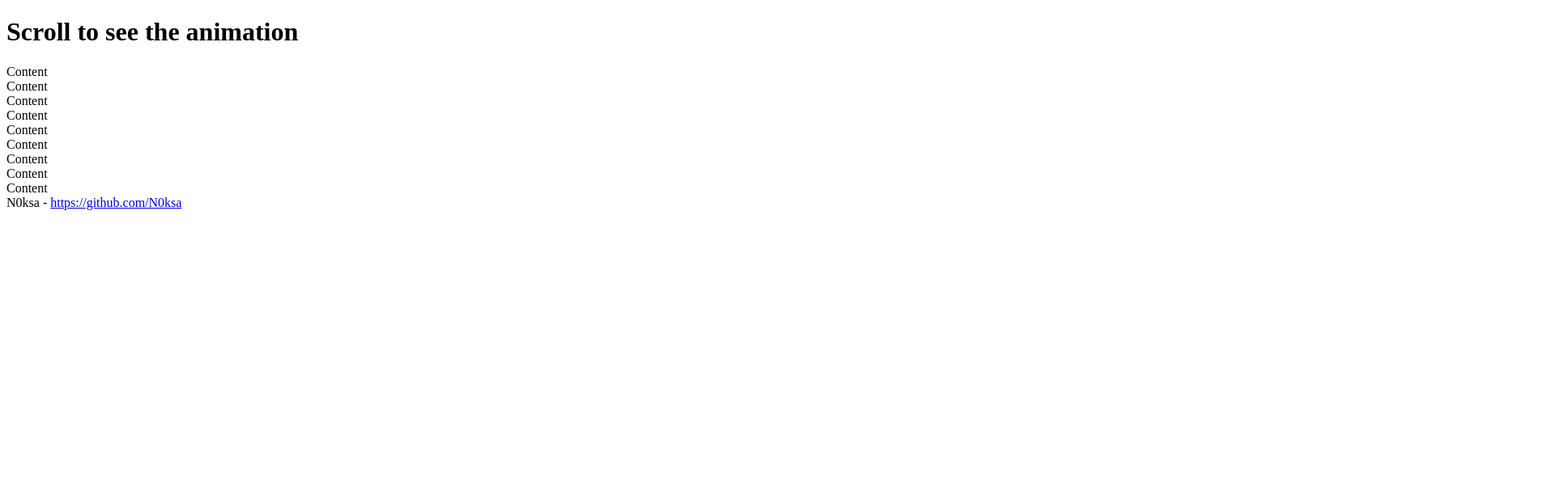
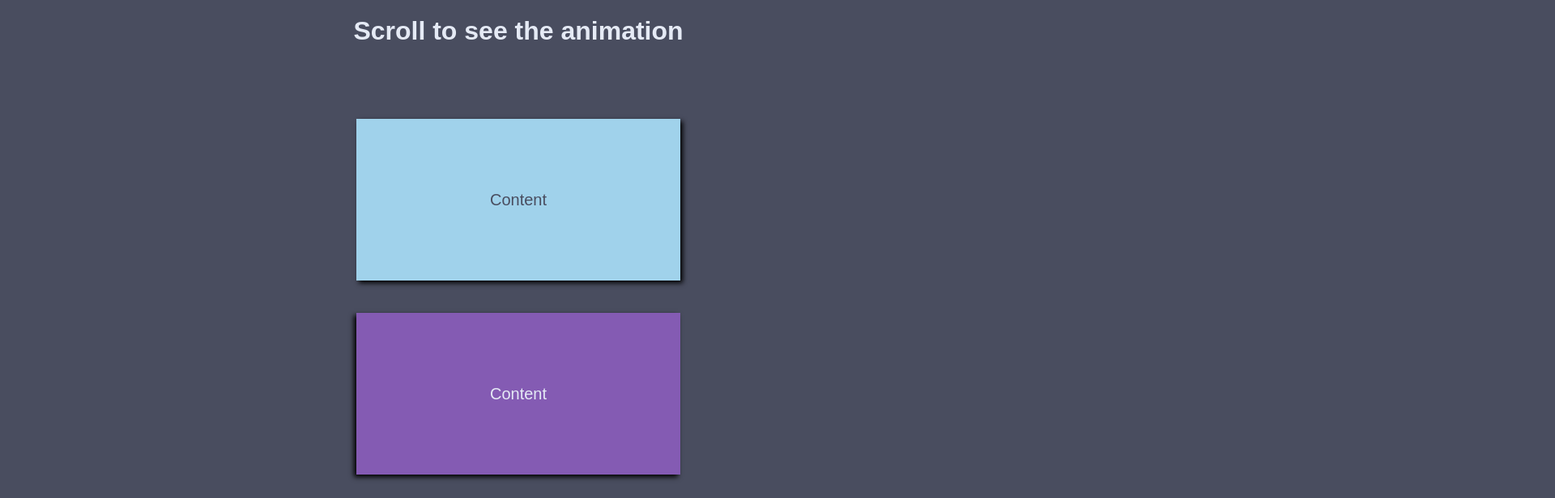
Before and after one commit to N0ksa/06_scrolling_animation, a plain HTML site: page index.html in a window 1280 px wide. Shown: the top 616 px of the page at 81% size, 1920 px wide, since content can reach past the window. Drawn offline with Linux system fonts and the light colour scheme.

Commit message:
Added code for the animation
In css added transform, transition, and translateX(), in javascript added eventListener that activates on scroll - calling showCard() function.

```diff
--- a/index.html
+++ b/index.html
@@ -4,6 +4,7 @@
     <meta charset="UTF-8">
     <meta name="viewport" content="width=device-width, initial-scale=1.0">
     <title>Scrolling animation</title>
+    <link rel="stylesheet" href="./style.css">
 </head>
 <body>
     <h1>Scroll to see the animation</h1>
@@ -20,4 +21,7 @@
         <div class="card">N0ksa - <a href="https://github.com/N0ksa">https://github.com/N0ksa</a></div>
     </div>
 </body>
+
+
+<script src="./script.js"></script>
 </html>
--- a/script.js
+++ b/script.js
@@ -0,0 +1,22 @@
+cards = document.querySelectorAll(".card");
+
+
+showCard(); // we call the function so that the first cards are visible even though we did not scroll
+
+window.addEventListener("scroll", showCard);
+
+function showCard(){
+    const triger = window.innerHeight / 5 * 4;
+    cards.forEach(card => {
+        const cardTop = card.getBoundingClientRect().top;
+        if (cardTop < triger){
+            card.classList.add("show");
+        }else{
+            card.classList.remove("show");
+        }
+
+    })
+}
+
+
+//getBoundingClientReact() returns a DOMRect object providing information about te size of an element and its position relative to the viewport.
--- a/style.css
+++ b/style.css
@@ -0,0 +1,70 @@
+*{
+    padding: 0;
+    margin: 0;
+    box-sizing: border-box;
+}
+
+@import url('https://fonts.googleapis.com/css2?family=Ubuntu:wght@300;500&display=swap');
+
+
+body{
+    text-align: center;
+    background-color: #494d5f;
+    font-family: 'Ubuntu', sans-serif;
+    overflow-x: hidden;
+}
+
+h1{
+    padding: 20px;
+    color: #e5eaf5;
+}
+
+.cards{
+    margin-top: 50px;
+    display: flex;
+    flex-direction: column;
+    align-items: center;
+}
+
+.cards .card{
+    height: 200px;
+    width: 400px;
+    margin: 20px;
+
+    display: flex;
+    flex-direction: column;
+    justify-content: center;
+    align-items: center;
+    font-size: 20px;
+    font-weight: 500;
+
+    transition: transform 0.5s ease;
+
+
+}
+
+
+.cards .card:nth-of-type(even){
+
+    background-color: #845bb3;
+    color: #e5eaf5;
+    box-shadow: -3px 3px 6px black;
+
+    transform: translateX(400%);
+}
+
+.cards .card:nth-of-type(odd){
+    background-color: #a0d2eb;
+    color:#494d5f;
+    box-shadow: 3px 3px 6px black;
+
+    transform: translateX(-400%);
+
+}
+
+.cards .card.show:nth-of-type(even){
+    transform: translateX(0);
+}
+.cards .card.show:nth-of-type(odd).show{
+    transform: translateX(0);
+}
```
